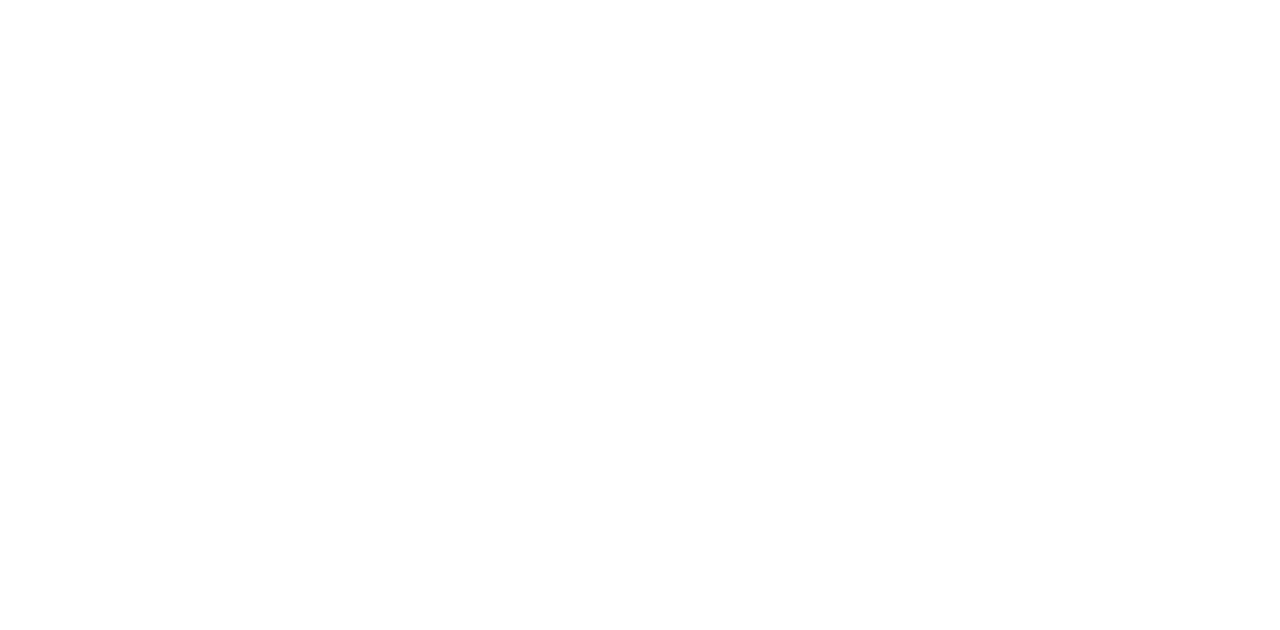
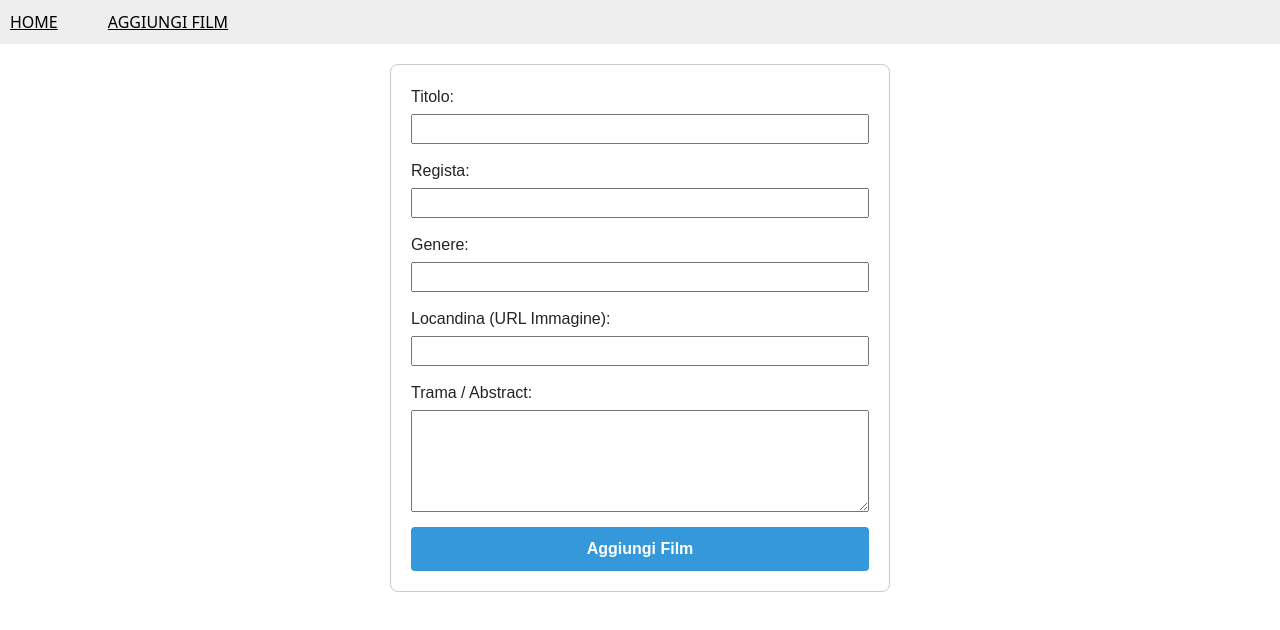
Before and after one commit to GiacomoVisin/webapp-react, a React (Vite) app: page /AddMoviesForm in a window 1280 px wide. Before the commit this address had no page. Shown: the top 630 px of the page. Built offline with nearby package versions, Linux system fonts and the light colour scheme.

Commit message:
adding form for implementing new film

```diff
--- a/src/App.jsx
+++ b/src/App.jsx
@@ -3,7 +3,7 @@
 import Home from './Components/Home.jsx'
 import MovieDetails from './Pages/MovieDetails.jsx'
 import FormReview from './Components/FormReview.jsx'
-
+import AddMoviesForm from './Components/addMoviesForm.jsx'
 
 
 function App() {
@@ -12,10 +12,11 @@
     <>
       <BrowserRouter>
         <Routes>
-          <Route path="/"Component={DefaultLayout}>
-            <Route index Component={Home}/>
-            <Route path="/MovieDetails/:id" Component={MovieDetails}/>
-            <Route path="/FormReview" Component={FormReview}/>
+          <Route path="/"element={<DefaultLayout/>}>
+            <Route index element={<Home/>}/>
+            <Route path="/MovieDetails/:id" element={<MovieDetails/>}/>
+            <Route path="/FormReview" element={<FormReview/>}/>
+            <Route path="/AddMoviesForm" element={<AddMoviesForm/>}/>
           </Route>
         </Routes>
       </BrowserRouter>
--- a/src/Components/Navbar.jsx
+++ b/src/Components/Navbar.jsx
@@ -7,6 +7,7 @@
 
         <nav style={{ display: "flex", gap: "50px", padding: "10px", background: "#eee", textDecoration: "none"}}>
             <NavLink to="/" className="navlink" style={{ color: "black" }}> HOME </NavLink>
+            <NavLink to="/AddMoviesForm" className="navlink" style={{ color: "black" }}> AGGIUNGI FILM</NavLink>
         </nav>
     );
 
--- /dev/null
+++ b/src/Components/addMoviesForm.jsx
@@ -0,0 +1,126 @@
+import { useState } from "react";
+
+export default function AddMoviesForm() {
+    const [title, setTitle] = useState("");
+    const [director, setDirector] = useState("");
+    const [genre, setGenre] = useState("");
+    const [abstract, setAbstract] = useState("");
+    const [image, setImage] = useState("");
+    const [success, setSuccess] = useState(false);
+
+    const handleSubmit = (e) => {
+        e.preventDefault();
+
+        // Creazione dell'oggetto con i dati del film raccolti dal form
+        const newMovie = { title, director, genre, abstract, image };
+        console.log("Nuovo film aggiunto:", newMovie);
+
+        // Reset dei campi del form dopo l'invio
+        setTitle("");
+        setDirector("");
+        setGenre("");
+        setAbstract("");
+        setImage("");
+        setSuccess(true);
+    };
+
+    return (
+        <>
+            <form onSubmit={handleSubmit} style={styles.form}>
+                <div style={styles.inputGroup}>
+                    <label htmlFor="title">Titolo:</label>
+                    <input
+                        id="title"
+                        type="text"
+                        value={title}
+                        onChange={(e) => setTitle(e.target.value)}
+                        required
+                    />
+                </div>
+
+                <div style={styles.inputGroup}>
+                    <label htmlFor="director">Regista:</label>
+                    <input
+                        id="director"
+                        type="text"
+                        value={director}
+                        onChange={(e) => setDirector(e.target.value)}
+                        required
+                    />
+                </div>
+
+                <div style={styles.inputGroup}>
+                    <label htmlFor="genre">Genere:</label>
+                    <input
+                        id="genre"
+                        type="text"
+                        value={genre}
+                        onChange={(e) => setGenre(e.target.value)}
+                        required
+                    />
+                </div>
+
+                <div style={styles.inputGroup}>
+                    <label htmlFor="image">Locandina (URL Immagine):</label>
+                    <input
+                        id="image"
+                        type="text"
+                        value={image}
+                        onChange={(e) => setImage(e.target.value)}
+                    />
+                </div>
+
+                <div style={styles.inputGroup}>
+                    <label htmlFor="abstract">Trama / Abstract:</label>
+                    <textarea
+                        id="abstract"
+                        value={abstract}
+                        onChange={(e) => setAbstract(e.target.value)}
+                        rows="4"
+                        required
+                    />
+                </div>
+
+                <button type="submit" style={styles.button}>Aggiungi Film</button>
+            </form>
+
+             <div className="container">   {success && <div className="alert alert-success p-2">Film inserito!</div>}  </div>
+        </>
+    );
+}
+
+// Semplici stili inline per strutturare il layout del form
+const styles = {
+    form: {
+        maxWidth: "500px",
+        margin: "20px auto",
+        padding: "20px",
+        border: "1px solid #ccc",
+        borderRadius: "8px",
+        display: "flex",
+        flexDirection: "column",
+        gap: "15px",
+        fontFamily: "sans-serif"
+    },
+    inputGroup: {
+        display: "flex",
+        flexDirection: "column",
+        gap: "5px"
+    },
+    button: {
+        padding: "10px",
+        backgroundColor: "#3498db",
+        color: "white",
+        border: "none",
+        borderRadius: "4px",
+        cursor: "pointer",
+        fontSize: "16px",
+        fontWeight: "bold"
+    }
+};
+
+
+
+<div className="container mt-5 text-center">
+
+</div>
--- a/src/main.jsx
+++ b/src/main.jsx
@@ -5,6 +5,7 @@
 
 createRoot(document.getElementById('root')).render(
 
+
     <App />
 
 )
```
